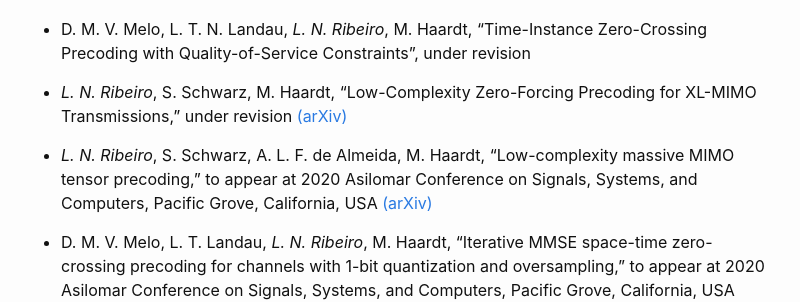
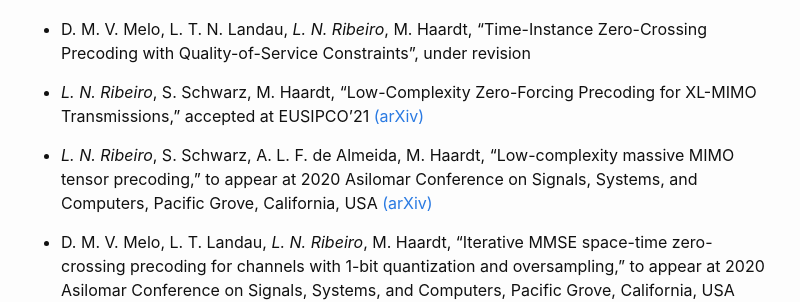
Before and after one commit to lnribeiro/lnribeiro.github.io, a Jekyll site: the page built from publications.md, in a window 1280 px wide and 900 px high, scrolled down 653 px. Shown: the part 178-480 px from the top of the window, without its empty margins (239-1039 px from the left). Built offline with Jekyll 4.4.1, drawn with Linux system fonts in a browser that asks for light colours.

Commit message:
eusipco21  paper

```diff
--- a/publications.md
+++ b/publications.md
@@ -27,7 +27,7 @@ permalink: /publications/
 
 * D. M. V. Melo, L. T. N. Landau, *L. N. Ribeiro*, M. Haardt, "Time-Instance Zero-Crossing Precoding with Quality-of-Service Constraints", under revision
 
-* *L. N. Ribeiro*, S. Schwarz, M. Haardt, "Low-Complexity Zero-Forcing Precoding for XL-MIMO Transmissions," under revision [(arXiv)](https://arxiv.org/abs/2103.00971)
+* *L. N. Ribeiro*, S. Schwarz, M. Haardt, "Low-Complexity Zero-Forcing Precoding for XL-MIMO Transmissions," accepted at EUSIPCO'21 [(arXiv)](https://arxiv.org/abs/2103.00971)
 
 * *L. N. Ribeiro*, S. Schwarz, A. L. F. de Almeida, M. Haardt, "Low-complexity massive MIMO tensor precoding," to appear at 2020 Asilomar Conference on Signals, Systems, and Computers, Pacific Grove, California, USA [(arXiv)](https://arxiv.org/abs/2009.09729)
 
```
